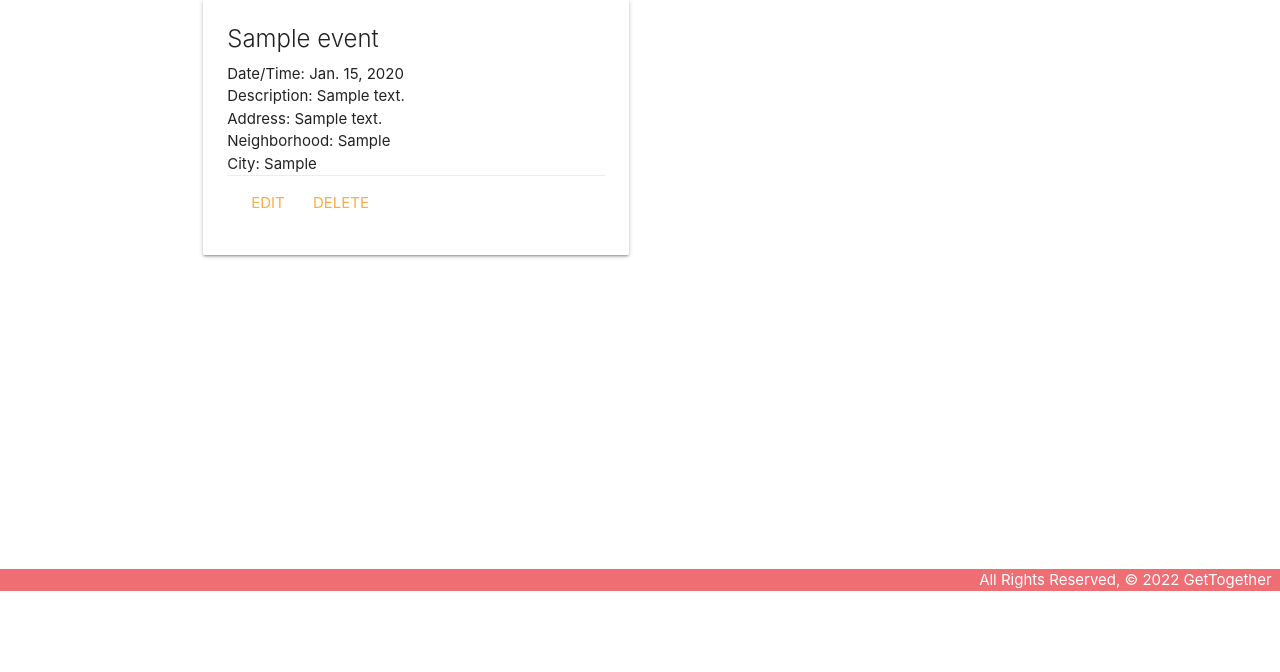
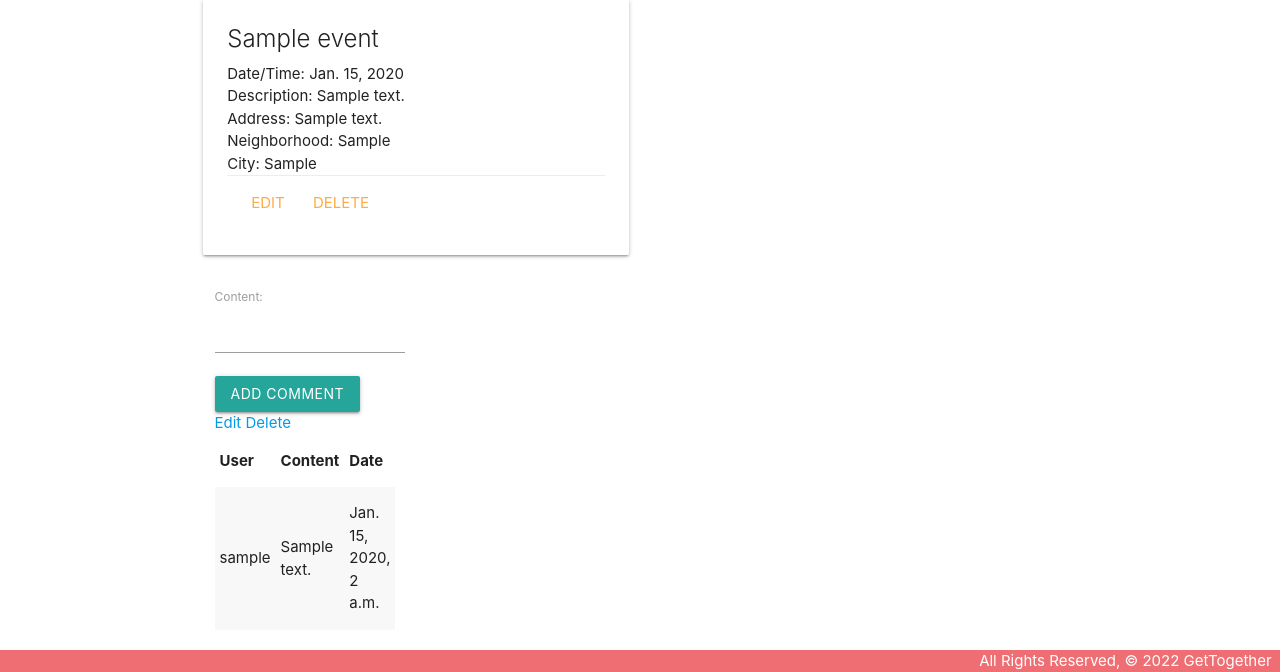
Before and after one commit to kailahk/project-3, a Django app: page /events/1/ in a window 1280 px wide. Shown: the part 209-881 px from the top of the page. Before the commit the page ends 800 px from the top, so only its background shows below. Run offline with Django 4.2, Linux system fonts and the light colour scheme; a user stored in the database is signed in; tables that the repository leaves empty hold one stand-in row (values such as "Sample post").

Commit message:
adds comment model, comment create, scaffolds url and view for comment update and delete

```diff
--- a/main_app/admin.py
+++ b/main_app/admin.py
@@ -1,5 +1,6 @@
 from django.contrib import admin
-from .models import Event
+from .models import Event, Comment
 
 # Register your models here.
 admin.site.register(Event)
+admin.site.register(Comment)
--- /dev/null
+++ b/main_app/forms.py
@@ -0,0 +1,7 @@
+from django.forms import ModelForm
+from .models import Comment
+
+class CommentForm(ModelForm):
+  class Meta:
+    model = Comment
+    fields = ['content']
--- a/main_app/models.py
+++ b/main_app/models.py
@@ -3,18 +3,9 @@ from django.urls import reverse
 from datetime import date
 from django.contrib.auth.models import User
 
-# class Comment(models.Model):
-#   content = models.CharField(max_length=150)
-#   created_at = models.DateTimeField(auto_now_add=True)
-#   updated_at = models.DateTimeField(auto_now=True)
-
-#   def __str__(self):
-#     return
-
-
 class Event(models.Model):
   title = models.CharField(max_length=40)
-  datetime = models.DateField()
+  datetime = models.DateField('Date')
   description = models.TextField(max_length=1500)
   address = models.CharField(max_length=100)
   neighborhood = models.CharField(max_length=50)
@@ -24,8 +15,22 @@ class Event(models.Model):
   updated_at = models.DateTimeField(auto_now=True)
   user = models.ForeignKey(User, on_delete=models.CASCADE)
 
+
   def __str__(self):
     return f'{self.title} ({self.id})'
 
   def get_absolute_url(self):
     return reverse('detail', kwargs={'event_id': self.id})
+
+class Comment(models.Model):
+  content = models.CharField(max_length=150)
+  created_at = models.DateTimeField(auto_now_add=True)
+  updated_at = models.DateTimeField(auto_now=True)
+  event = models.ForeignKey(Event, on_delete=models.CASCADE)
+  user = models.ForeignKey(User, on_delete=models.CASCADE)
+
+  def __str__(self):
+    return f"{self.content}"
+
+  class Meta:
+    ordering = ['-created_at']
--- a/main_app/templates/events/detail.html
+++ b/main_app/templates/events/detail.html
@@ -19,6 +19,40 @@
           </div>
         </div>
     </div>
+    <div class="col s6">
+      <form action="{% url 'add_comment' event.id %}" method="POST">
+        {% csrf_token %}
+        {{ comment_form.as_p }}
+        <input type="submit" class="btn" value="Add Comment">
+      </form>
+      <table class="striped">
+        <thead>
+          <tr><th>User</th><th>Content</th><th>Date</th><th></th></tr>
+        </thead>
+        <tbody>
+          {% for comment in event.comment_set.all %}
+            <tr>
+              <td>{{ comment.user.username }}</td>
+              <td>{{ comment.content }}</td>
+              {% if comment.updated_at %}
+              <td>{{ comment.updated_at }}</td>
+              {% else %}
+              <td>{{ comment.created_at }}</td>
+              <td>
+
+              </td>
+              {% endif %}
+            </tr>
+            {% if comment.user == request.user %}
+            <div class="card-action">
+              <a href="{% url 'comment_update' comment.id %}">Edit</a>
+              <a href="{% url 'comment_delete' comment.id %}">Delete</a>
+            </div>
+            {% endif %}
+          {% endfor %}
+        </tbody>
+      </table>
+    </div>
   </div>
 </div>
 {% endblock %}
--- /dev/null
+++ b/main_app/templates/main_app/comment_form.html
@@ -0,0 +1,6 @@
+{% extends 'base.html' %}
+
+{% block content %}
+  <h1>Edit Comment</h1>
+
+{% endblock %}
--- a/main_app/urls.py
+++ b/main_app/urls.py
@@ -10,4 +10,7 @@ urlpatterns = [
   path('events/<int:pk>/update/', views.EventUpdate.as_view(), name='events_update'),
   path('events/<int:pk>/delete/', views.EventDelete.as_view(), name='events_delete'),
   path('accounts/signup/', views.signup, name='signup'),
+  path('events/<int:event_id>/add_comment/', views.add_comment, name='add_comment'),
+  path('events/<int:pk>/update/', views.CommentUpdate.as_view(), name='comment_update'),
+  path('events/<int:pk>/delete/', views.CommentDelete.as_view(), name='comment_delete'),
 ]
--- a/main_app/views.py
+++ b/main_app/views.py
@@ -7,6 +7,7 @@ from django.contrib.auth.forms import UserCreationForm
 from django.contrib.auth.decorators import login_required
 from django.contrib.auth.mixins import LoginRequiredMixin
 from .models import Event
+from .forms import CommentForm
 
 # Define the home view
 def home(request):
@@ -24,13 +25,35 @@ def events_index(request):
 
 def events_detail(request, event_id):
   event = Event.objects.get(id=event_id)
+  comment_form = CommentForm()
   return render(request, 'events/detail.html', {
-    'event': event
+    'event': event,
+    'comment_form': comment_form,
   })
 
 # class EventDetail(DetailView):
 #   model = Event
 
+def add_comment(request, event_id):
+  # create a ModelForm instance using the data in request.POST
+  form = CommentForm(request.POST)
+  # validate the form
+  if form.is_valid():
+    # don't save the form to the db until it
+    # has the cat_id assigned
+    new_comment = form.save(commit=False)
+    new_comment.event_id = event_id
+    new_comment.user = request.user
+    new_comment.save()
+  return redirect('detail', event_id=event_id)
+
+class CommentUpdate(LoginRequiredMixin, UpdateView):
+    model = Event
+    fields = ['content']
+
+class CommentDelete(LoginRequiredMixin, DeleteView):
+    model = Event
+    success_url = '' #maybe add /events back
 
 class EventCreate(LoginRequiredMixin, CreateView):
   model = Event
```
Also changed, not shown: main_app/migrations/0003_comment.py (added), main_app/migrations/0004_comment_user.py (added).
